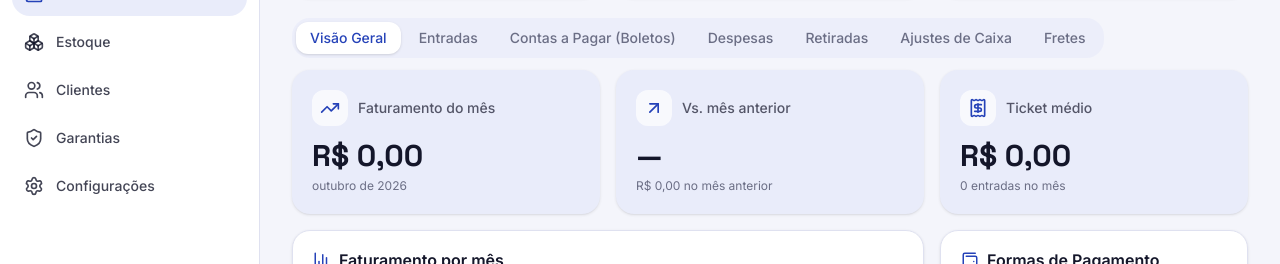
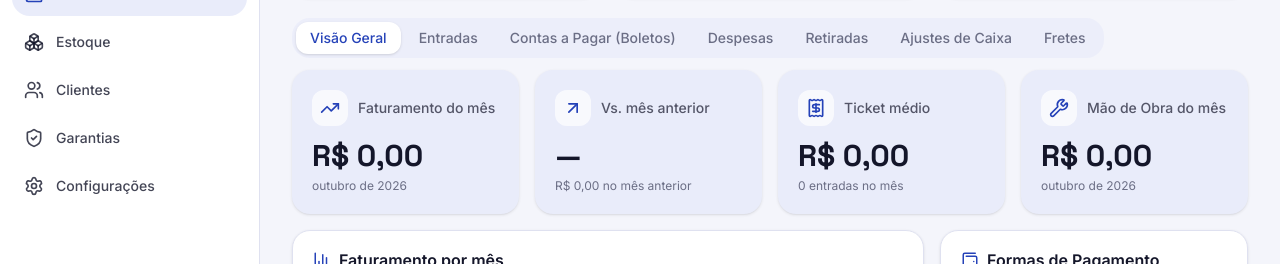
Before and after one commit to lucasmaximidia/sigo-oficina, a Next.js app: page /financeiro in a window 1280 px wide. Shown: the part 408-672 px from the top of the page. Built offline with nearby package versions, Linux system fonts and the light colour scheme; no server answers; the database is empty.

Commit message:
Adiciona card de Mão de Obra do mês na Visão Geral do Financeiro
Soma o valor_mao_obra das OS pagas no mês corrente, seguindo a mesma
lógica de mês já usada no Faturamento do mês.

```diff
--- a/app/(app)/financeiro/page.tsx
+++ b/app/(app)/financeiro/page.tsx
@@ -11,6 +11,7 @@ import {
   BarChart3,
   Wallet2,
   PiggyBank,
+  Wrench,
 } from "lucide-react";
 import { supabase } from "@/lib/supabase";
 import { PageHeader } from "@/components/layout/page-header";
@@ -188,6 +189,13 @@ export default async function FinanceiroPage() {
   const ticketMedio = entradasMesAtual.length > 0 ? totalRecebidoNoMes / entradasMesAtual.length : 0;
   const variacaoMes = totalMesAnterior > 0 ? ((totalRecebidoNoMes - totalMesAnterior) / totalMesAnterior) * 100 : null;
 
+  const totalMaoObraNoMes = (osPagas ?? [])
+    .filter((os) => {
+      const data = os.data_pagamento ?? (os.data_finalizacao ? os.data_finalizacao.slice(0, 10) : "");
+      return data.startsWith(hojeStr.slice(0, 7));
+    })
+    .reduce((acc, os) => acc + os.valor_mao_obra, 0);
+
   const mesesGrafico = Array.from({ length: 6 }, (_, i) => {
     const d = new Date(hoje.getFullYear(), hoje.getMonth() - (5 - i), 1);
     const chave = d.toISOString().slice(0, 7);
@@ -349,7 +357,7 @@ export default async function FinanceiroPage() {
         </TabsList>
 
         <TabsContent value="visao-geral" className="flex flex-col gap-4">
-          <div className="grid grid-cols-1 gap-3 sm:grid-cols-3 md:gap-4">
+          <div className="grid grid-cols-1 gap-3 sm:grid-cols-2 md:gap-4 lg:grid-cols-4">
             <StatCard
               icon={TrendingUp}
               label="Faturamento do mês"
@@ -368,6 +376,12 @@ export default async function FinanceiroPage() {
               label="Ticket médio"
               value={formatCurrency(ticketMedio)}
               hint={`${entradasMesAtual.length} ${entradasMesAtual.length === 1 ? "entrada" : "entradas"} no mês`}
+            />
+            <StatCard
+              icon={Wrench}
+              label="Mão de Obra do mês"
+              value={formatCurrency(totalMaoObraNoMes)}
+              hint={new Intl.DateTimeFormat("pt-BR", { month: "long", year: "numeric" }).format(hoje)}
             />
           </div>
 
```
